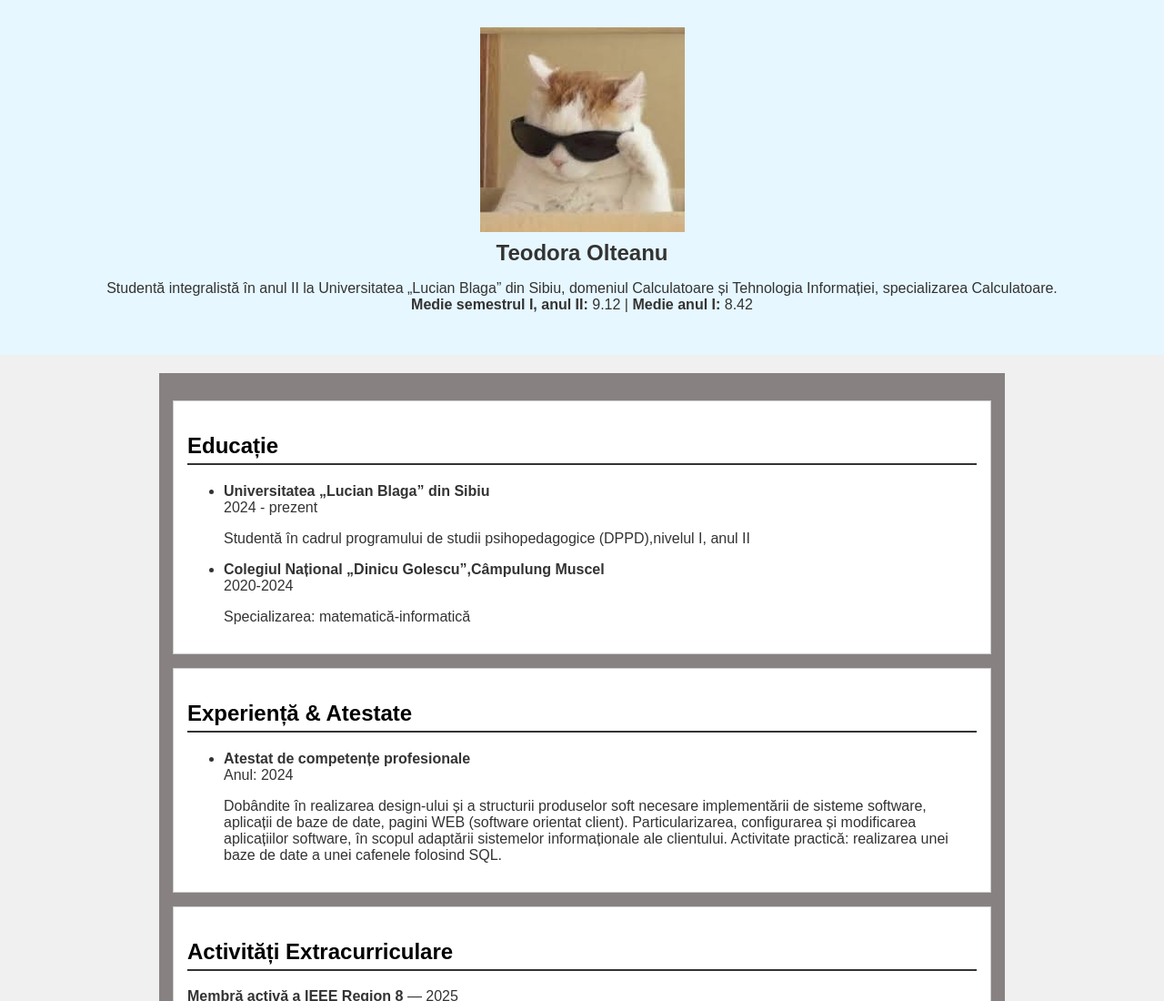
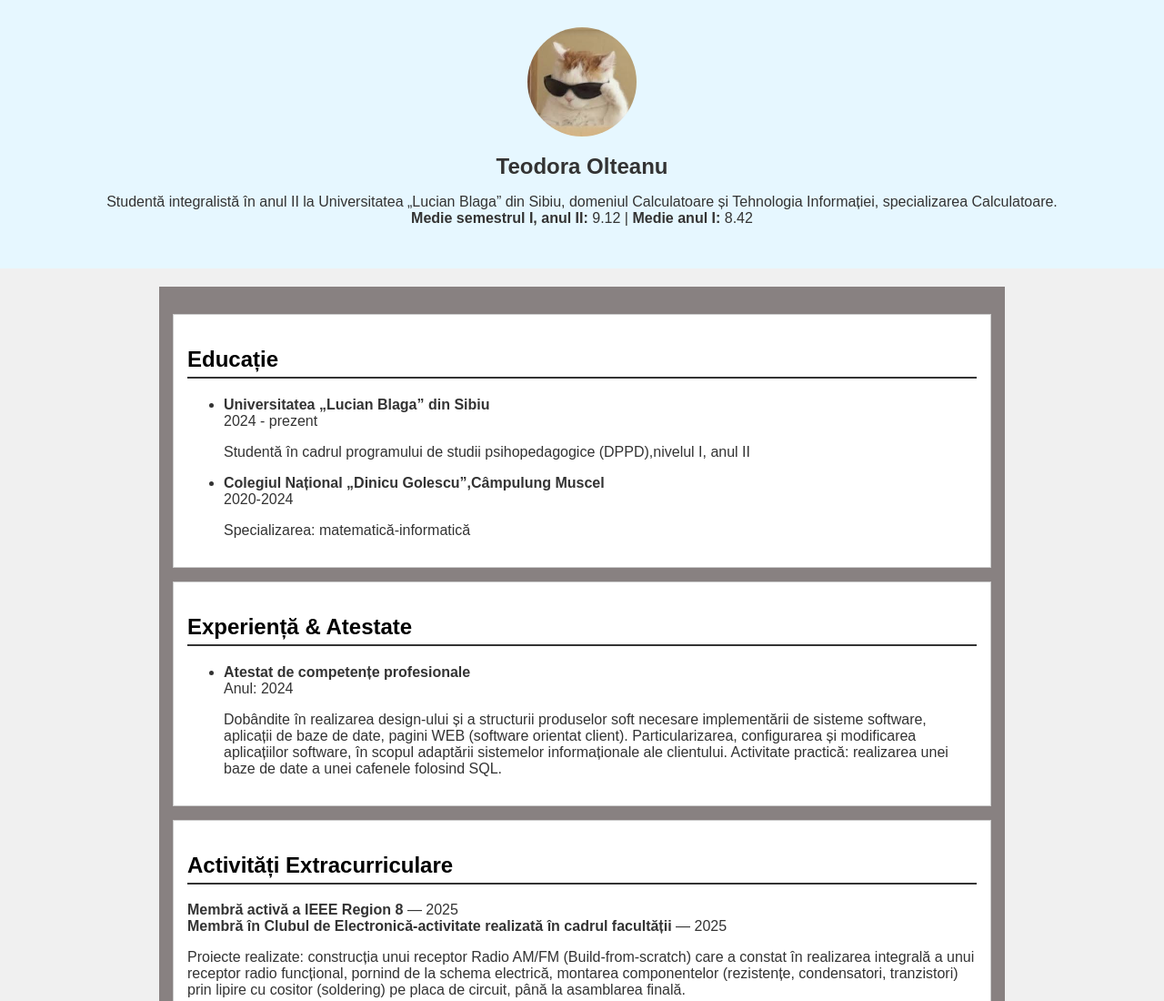
Before and after one commit to teo1809/CV_Project, a plain HTML site: page index.html in a window 1280 px wide. Shown: the top 1100 px of the page at 91% size. Drawn offline with Linux system fonts and the light colour scheme; no server answers.

Commit message:
image-bug-fix

```diff
--- a/index.html
+++ b/index.html
@@ -9,7 +9,7 @@
 <body>
 
     <header class="profile-section">
-        <img src="profile-img.jpeg" alt="Teodora Olteanu">
+        <img src="profile-img.jpeg" class="profile-img" alt="Teodora Olteanu">
         <h1>Teodora Olteanu</h1>
         <p class="bio">
             Studentă integralistă în anul II la Universitatea „Lucian Blaga” din Sibiu, domeniul Calculatoare și Tehnologia Informației, specializarea Calculatoare.<br>
```
